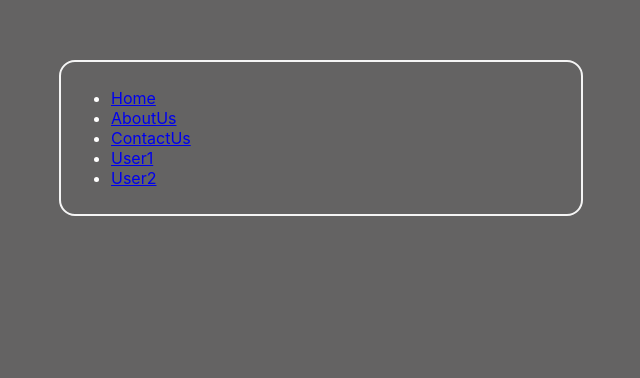
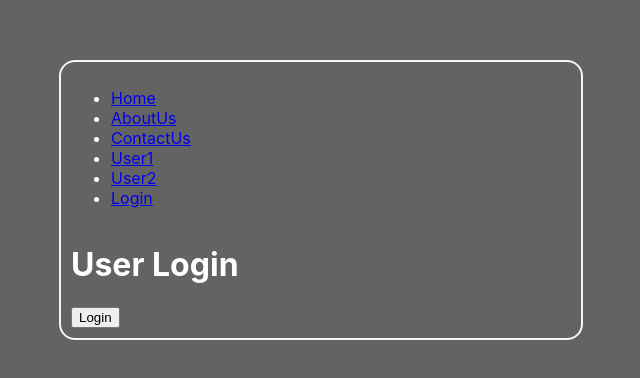
Before and after one commit to rasathuraikaran/react, a React (Create React App) app: page /login in a window 1280 px wide. Shown: the part 132-510 px from the top of the page, without its empty margins (319-959 px from the left). Built offline with nearby package versions, Linux system fonts and the light colour scheme.

Commit message:
more components added

```diff
--- a/src/App.js
+++ b/src/App.js
@@ -6,6 +6,7 @@ import Home from "./components/Home";
 import About from "./components/About";
 import Contact from "./components/Contact";
 import User from "./components/User";
+import Login from "./components/Login";
 const snum = Math.floor(Math.random() * 10) + 1; // Generate a random number between 1-10
 
 function App() {
@@ -34,12 +35,16 @@ function App() {
      <li>
       <Link to="/user/2">User2</Link>
      </li>
+     <li>
+      <Link to="/login">Login</Link>
+     </li>
     </ul>
     <Routes>
      <Route path="/" element={<Home />} />
      <Route path="/a" element={<About />} />
      <Route path="/c" element={<Contact />} />
      <Route path="/user/:id" element={<User />} />
+     <Route path="/login" element={<Login />} />
     </Routes>
    </BrowserRouter>
   </div>
--- /dev/null
+++ b/src/components/DashBord.js
@@ -0,0 +1,4 @@
+import React from "react";
+export default function DashBord() {
+ return <h1>This is user dash bord </h1>;
+}
--- /dev/null
+++ b/src/components/Login.js
@@ -0,0 +1,9 @@
+import React from "react";
+export default function Login() {
+ return (
+  <div>
+   <h1>User Login</h1>
+   <button>Login</button>
+  </div>
+ );
+}
```
